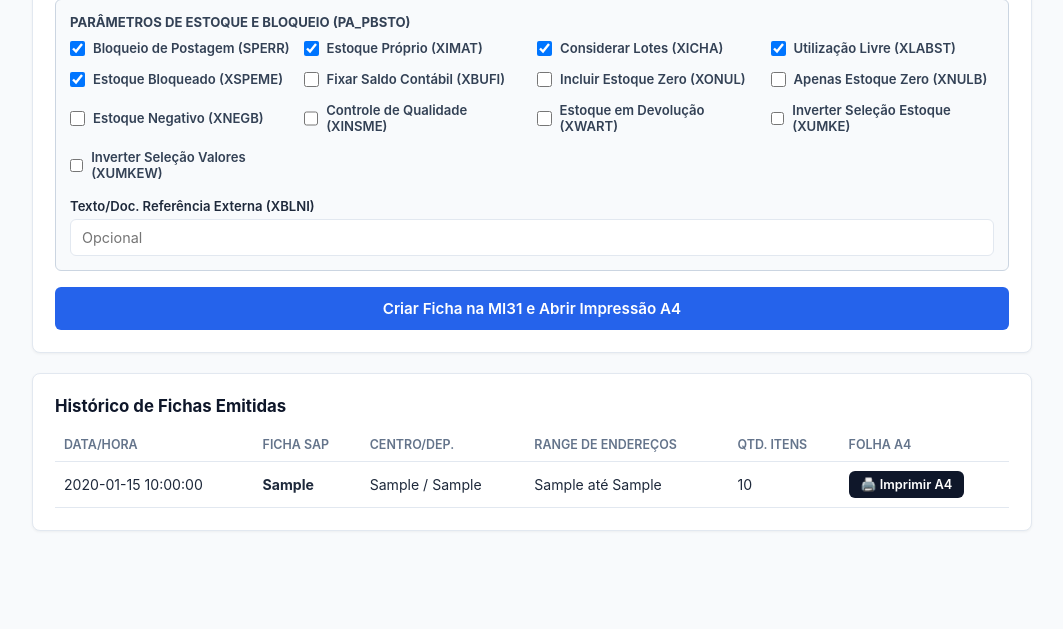
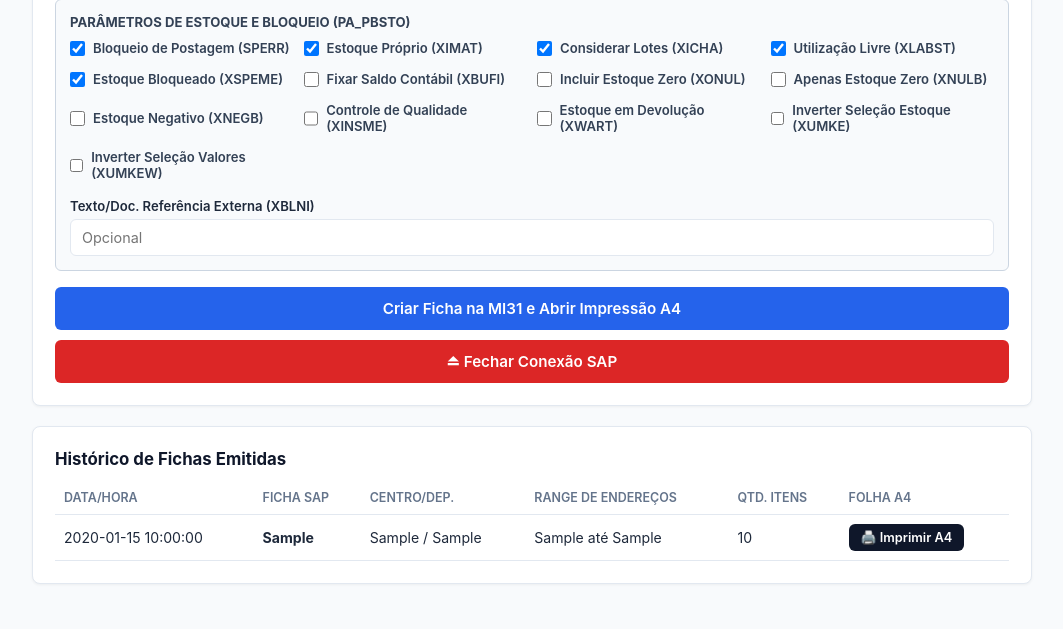
Before and after one commit to xflprflx/inv, a Flask app: page / in a window 1280 px wide. Shown: the part 708-1337 px from the top of the page, without its empty margins (108-1171 px from the left). Before the commit the page ends 1239 px from the top, so only its background shows below. Run offline with Flask 3, Linux system fonts and the light colour scheme; tables that the repository leaves empty hold one stand-in row (values such as "Sample post").

Commit message:
Adiciona botão para fechar a conexão SAP pela UI
- Novo endpoint POST /api/sap/fechar: cancela a execução em andamento
  (destravando pausas de debug) e chama CloseConnection na conexão SAP
  usada pela automação.
- Checkpoints passam a interromper a execução quando o cancelamento é
  solicitado.
- Referências COM são liberadas antes do CoUninitialize.
- Botão 'Fechar Conexão SAP' com confirmação na tela principal.

Co-Authored-By: Claude Opus 5.5 <noreply@anthropic.com>
Claude-Session: https://claude.ai/code/session_01PsFBnsDw8tgRZozJWGHwXT

```diff
--- a/app.py
+++ b/app.py
@@ -27,6 +27,10 @@ DB_NAME = "inventario.db"
 # GERENCIADOR DE ESTADO DE DEBUG E EXECUÇÃO PASSO A PASSO
 # ==============================================================================
 
+class ExecutionAborted(Exception):
+    """Lançada nos checkpoints quando o usuário solicita o fechamento da conexão."""
+
+
 class DebugExecutionController:
     """
     Controla o estado da automação em segundo plano e gerencia as pausas
@@ -41,6 +45,8 @@ class DebugExecutionController:
         self.current_step_desc = "Aguardando início..."
         self.error_message = None
         self.created_ficha_ids = []
+        self.abort_requested = False
+        self.sap_connection_id = None
         self.step_event = threading.Event()
 
     def reset(self):
@@ -51,12 +57,17 @@ class DebugExecutionController:
         self.current_step_desc = "Iniciando automação SAP..."
         self.error_message = None
         self.created_ficha_ids = []
+        self.abort_requested = False
+        self.sap_connection_id = None
         self.step_event.clear()
 
     def checkpoint(self, step_num: int, description: str, debug_config: dict):
         """
         Registra o passo atual da execução e aplica a pausa caso o Modo Debug esteja ativo.
         """
+        if self.abort_requested:
+            raise ExecutionAborted("Execução cancelada: conexão SAP fechada pelo usuário.")
+
         self.current_step_num = step_num
         self.current_step_desc = description
 
@@ -79,8 +90,16 @@ class DebugExecutionController:
             self.step_event.wait(timeout=max(0.1, seconds))
             self.waiting_for_play = False
 
+        if self.abort_requested:
+            raise ExecutionAborted("Execução cancelada: conexão SAP fechada pelo usuário.")
+
     def trigger_play(self):
         """Libera imediatamente a trava do passo atual."""
+        self.step_event.set()
+
+    def request_abort(self):
+        """Sinaliza o cancelamento e destrava qualquer pausa de debug pendente."""
+        self.abort_requested = True
         self.step_event.set()
 
 
@@ -241,6 +260,7 @@ class SapAutomator:
 
         # Inicializa o subsistema COM para a thread atual
         pythoncom.CoInitialize()
+        sap_gui_auto = application = connection = session = None
 
         try:
             # Conecta à sessão ativa do SAP GUI
@@ -248,6 +268,7 @@ class SapAutomator:
             application = sap_gui_auto.GetScriptingEngine
             connection = application.Children(0)
             session = connection.Children(0)
+            exec_ctrl.sap_connection_id = connection.Id
 
             # PASSO 1: Abrir transação MI31
             exec_ctrl.checkpoint(1, "Passo 1/9: Maximizando janela e abrindo transação /nMI31", debug_cfg)
@@ -406,7 +427,42 @@ class SapAutomator:
         finally:
             exec_ctrl.waiting_for_play = False
             exec_ctrl.is_running = False
+            # Libera as referências COM antes de desinicializar a thread
+            session = connection = application = sap_gui_auto = None
             pythoncom.CoUninitialize()
+
+
+def close_sap_connection() -> str:
+    """
+    Fecha a conexão do SAP GUI usada pela automação (ou a primeira conexão aberta).
+    Atenção: encerra a sessão logada no SAP, descartando dados não salvos.
+    """
+    if not win32com or not pythoncom:
+        raise RuntimeError("Módulos pywin32 (win32com / pythoncom) indisponíveis. Execute em Windows.")
+
+    pythoncom.CoInitialize()
+    sap_gui_auto = application = connection = None
+    try:
+        sap_gui_auto = win32com.client.GetObject("SAPGUI")
+        application = sap_gui_auto.GetScriptingEngine
+
+        if exec_ctrl.sap_connection_id:
+            try:
+                connection = application.findById(exec_ctrl.sap_connection_id)
+            except Exception:
+                connection = None
+        if connection is None:
+            if application.Children.Count == 0:
+                return "Nenhuma conexão SAP aberta."
+            connection = application.Children(0)
+
+        description = connection.Description or connection.Id
+        connection.CloseConnection()
+        exec_ctrl.sap_connection_id = None
+        return f"Conexão SAP '{description}' fechada."
+    finally:
+        connection = application = sap_gui_auto = None
+        pythoncom.CoUninitialize()
 
 
 # ==============================================================================
@@ -471,6 +527,27 @@ def api_debug_play():
     return jsonify({"success": True})
 
 
+@app.route("/api/sap/fechar", methods=["POST"])
+def api_sap_fechar():
+    """
+    Cancela a execução em andamento (se houver) e fecha a conexão do SAP GUI.
+    """
+    if exec_ctrl.is_running:
+        exec_ctrl.request_abort()
+        # Aguarda a thread chegar a um checkpoint e encerrar (máx. ~3s)
+        for _ in range(30):
+            if not exec_ctrl.is_running:
+                break
+            time.sleep(0.1)
+
+    try:
+        message = close_sap_connection()
+    except Exception as e:
+        return jsonify({"success": False, "message": f"Falha ao fechar conexão SAP: {e}"}), 500
+
+    return jsonify({"success": True, "message": message})
+
+
 @app.route("/imprimir_a4")
 def imprimir_a4():
     """
--- a/templates/index.html
+++ b/templates/index.html
@@ -53,6 +53,9 @@
 
         .btn-play { background-color: var(--success); color: white; padding: 10px 16px; font-size: 0.9rem; display: flex; align-items: center; justify-content: center; gap: 6px; }
         .btn-play:hover { background-color: #15803d; }
+
+        .btn-danger { background-color: #dc2626; margin-top: 10px; }
+        .btn-danger:hover { background-color: #b91c1c; }
 
         .btn-sm { padding: 6px 12px; font-size: 0.8rem; width: auto; background-color: #0f172a; }
         .btn-sm:hover { background-color: #334155; }
@@ -195,6 +198,7 @@
         </div>
 
         <button id="btn_gerar" onclick="iniciarExecucao()">Criar Ficha na MI31 e Abrir Impressão A4</button>
+        <button id="btn_fechar_sap" class="btn-danger" onclick="fecharConexaoSap()">⏏ Fechar Conexão SAP</button>
         <div id="status_box" class="status-msg"></div>
     </div>
 
@@ -368,6 +372,26 @@ async function dispararPlay() {
     await fetch("/api/debug/play", { method: "POST" });
 }
 
+async function fecharConexaoSap() {
+    if (!confirm("Fechar a conexão com o SAP?\nA execução em andamento será cancelada e dados não salvos no SAP serão perdidos.")) {
+        return;
+    }
+    const btn = document.getElementById("btn_fechar_sap");
+    const statusBox = document.getElementById("status_box");
+    btn.disabled = true;
+    try {
+        const resp = await fetch("/api/sap/fechar", { method: "POST" });
+        const res = await resp.json();
+        statusBox.className = res.success ? "status-msg status-success" : "status-msg status-error";
+        statusBox.innerText = res.message;
+    } catch (e) {
+        statusBox.className = "status-msg status-error";
+        statusBox.innerText = `Falha ao fechar conexão SAP: ${e}`;
+    } finally {
+        btn.disabled = false;
+    }
+}
+
 function abrirImpressaoA4(idsCsv) {
     window.open(`/imprimir_a4?ids=${idsCsv}`, "_blank");
 }
```
